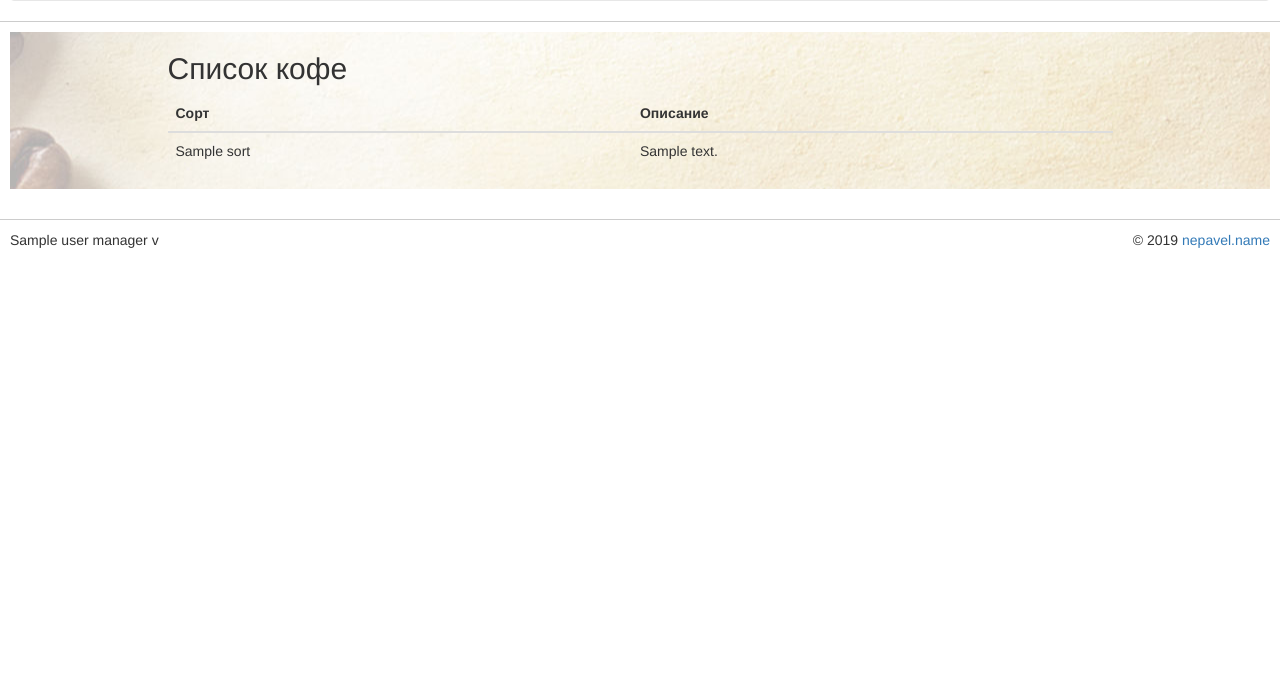
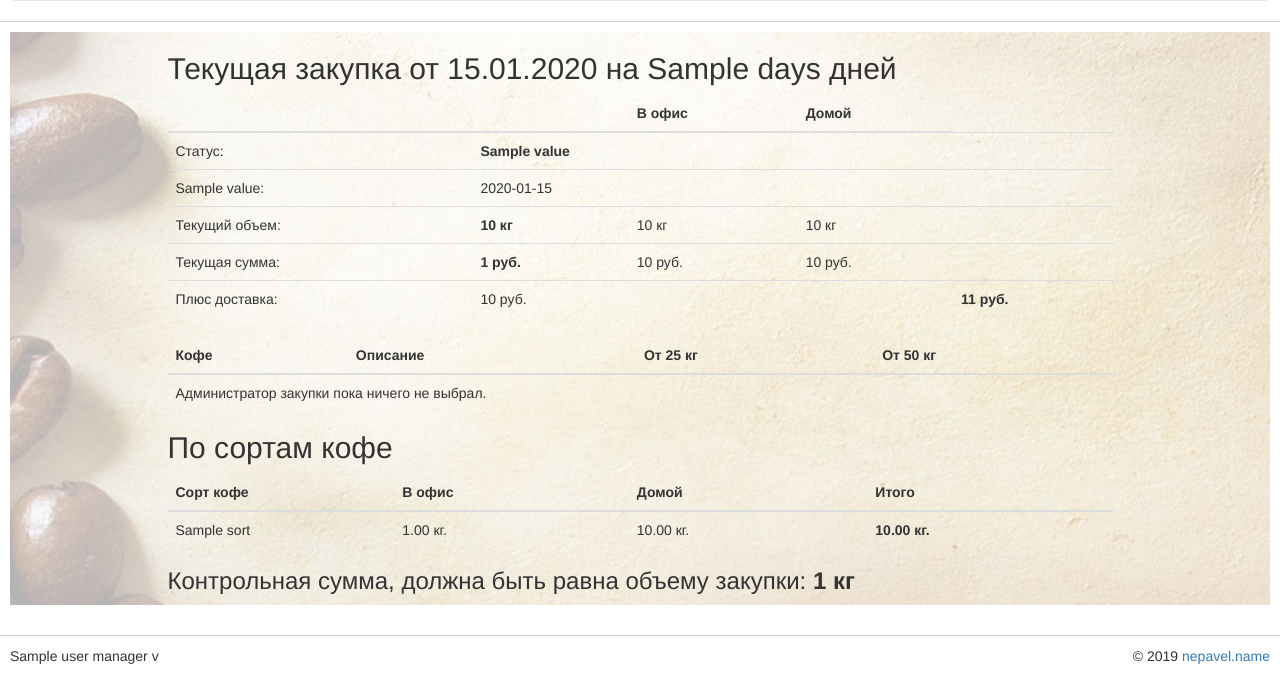
Before and after one commit to SonicNorg/coffee-in, a Flask app: template app/templates/buyin_by_sorts.html in a window 1280 px wide. Shown: the part 111-800 px from the top of the page. Run offline with Flask 2, Linux system fonts and the light colour scheme; tables that the repository leaves empty hold one stand-in row (values such as "Sample post"); the template is opened without the code that fills it: values that come from a table or form of the project are taken from there, most other values are stand-ins (such as "Sample title", 1, 10 or a date in 2020); some libraries are stand-ins or nearby versions.

Commit message:
Buyin by sorts done; Editing buyin in progress

```diff
--- a/app/routes.py
+++ b/app/routes.py
@@ -1,11 +1,12 @@
 # -*- coding: utf-8 -*-
 import logging
 from datetime import datetime
+from functools import reduce
 
 from flask import render_template, url_for, flash, request
 from flask_login import current_user
 from flask_user import login_required, roles_required
-from sqlalchemy import and_, join, outerjoin
+from sqlalchemy import and_, join, outerjoin, func
 from werkzeug.utils import redirect
 
 from app import app, db
@@ -262,7 +263,7 @@ def buyin_by_users():
     total_sum = 0
     users_with_payments_query_result = db.session.query(User, UserPayment) \
         .select_from(outerjoin(User, UserPayment, and_(
-            UserPayment.user_id == User.id, UserPayment.buyin_id == current_buyin.id), False)) \
+        UserPayment.user_id == User.id, UserPayment.buyin_id == current_buyin.id), False)) \
         .filter(User.id.in_(users_ids)) \
         .order_by(User.last_name, User.id).all()
     for user, user_payment in users_with_payments_query_result:
@@ -276,7 +277,46 @@ def buyin_by_users():
 @app.route('/buyin/by_sorts')
 @roles_required('Босс')
 def buyin_by_sorts():
-    return render_template('buyin_by_sorts.html')
+    # todo refactor all of this shit
+    current_buyin = get_current_buyin()
+    office_weight_for_each_sort = current_buyin.office_total() / len(current_buyin.office_orders)
+
+    individual_subquery = db.session.query(OrderRow.coffee_type_id) \
+        .filter(OrderRow.buyin_id == current_buyin.id).distinct()
+    office_subquery = db.session.query(OfficeOrder.coffee_type_id) \
+        .filter(OfficeOrder.buyin_id == current_buyin.id).distinct()
+    coffee_ids = individual_subquery.union(office_subquery).distinct()
+    sorts = dict(map(lambda coffee_sort: (coffee_sort.id, coffee_sort),
+                     CoffeeSort.query.filter(CoffeeSort.id.in_(coffee_ids)).all()))
+    individual_weights_per_coffee_id = db.session.query(
+        OrderRow.coffee_type_id, func.sum(OrderRow.amount).label('total')
+    ).filter(and_(OrderRow.buyin_id == current_buyin.id, OrderRow.coffee_type_id.in_(coffee_ids))) \
+        .group_by(OrderRow.coffee_type_id)
+
+    individual_ids_weights = dict(individual_weights_per_coffee_id.all())
+    office_ids_weights = dict(
+        map(lambda of_order: (of_order.coffee_type_id, office_weight_for_each_sort), current_buyin.office_orders))
+    total_ids_weights = dict(office_ids_weights)
+    for coffee_id, weight in individual_ids_weights.items():
+        if coffee_id in office_ids_weights:
+            total_ids_weights[coffee_id] = total_ids_weights[coffee_id] + weight
+        else:
+            total_ids_weights[coffee_id] = weight
+
+    total_sum = 0
+    for _, v in total_ids_weights.items():
+        total_sum += v
+    # individual_ids_weights = list(map(lambda item: (sorts[item[0]], item[1]), individual_ids_weights.items()))
+    # office_ids_weights = list(map(lambda item: (sorts[item[0]], item[1]), office_ids_weights.items()))
+    # total_ids_weights = list(map(lambda item: (sorts[item[0]], item[1]), total_ids_weights.items()))
+
+    sorts_all_weights = list(
+        map(lambda item: (sorts[item[0]], (
+            office_ids_weights[item[0]] if item[0] in office_ids_weights else 0,
+            individual_ids_weights[item[0]] if item[0] in individual_ids_weights else 0, item[1])),
+            total_ids_weights.items()))
+    return render_template('buyin_by_sorts.html', current_buyin=current_buyin,
+                           sorts_all_weights=sorts_all_weights, total_sum=total_sum)
 
 
 @app.route('/news/add', methods=['POST'])
--- a/app/templates/buyin_by_sorts.html
+++ b/app/templates/buyin_by_sorts.html
@@ -1,40 +1,25 @@
 {% extends 'flask_user/_authorized_base.html' %}
 
 {% block content %}
-<h2>Список кофе</h2>
-<table class="table table-hover">
+{% include 'fragments/edit_buyin.html' %}
+<h2>По сортам кофе</h2>
+<table class="table table-sm table-hover">
     <thead>
-    <tr>
-    <th>Сорт</th>
-    <th>Описание</th>
-    </tr>
+        <th width="24%">Сорт кофе</th>
+        <th>В офис</th>
+        <th>Домой</th>
+        <th>Итого</th>
     </thead>
     <tbody>
-    {% for coffee in coffee_sorts %}
-    <tr>
-        <td>{{ coffee.name }}</td>
-        <td>{{ coffee.description }}</td>
-    </tr>
+    {% for sort, weights in sorts_all_weights %}
+        <tr>
+            <td>{{ sort.name }}</td>
+            <td>{{ "{0:.2f}".format(weights[0]) }} кг.</td>
+            <td>{{ "{0:.2f}".format(weights[1]) }} кг.</td>
+            <td><b>{{ "{0:.2f}".format(weights[2]) }} кг.</b></td>
+        </tr>
     {% endfor %}
     </tbody>
 </table>
-{% if current_user.has_roles('Босс') %}
-<h4>Добавить кофе:</h4>
-<form action="{{ url_for('coffee') }}" method="post">
-    {{ add_form.hidden_tag() }}
-    {{ add_form.name() }}
-    {% if add_form.name.errors %}
-        {% for e in add_form.name.errors %}
-            <p class="help-block alert alert-danger">{{ e }}</p>
-        {% endfor %}
-    {% endif %}
-    {{ add_form.description() }}
-    {% if add_form.description.errors %}
-        {% for e in add_form.description.errors %}
-            <p class="help-block alert alert-danger">{{ e }}</p>
-        {% endfor %}
-    {% endif %}
-    {{ add_form.submit() }}
-</form>
-{% endif %}
+<h3>Контрольная сумма, должна быть равна объему закупки: <b>{{ total_sum }} кг</b></h3>
 {% endblock %}
--- /dev/null
+++ b/app/templates/fragments/edit_buyin.html
@@ -0,0 +1,64 @@
+{% if not current_buyin %}
+    <h3>Текущая закупка отсутствует</h3>
+{% else %}
+<div>
+    <h2>Текущая закупка от {{ current_buyin.created_at.strftime("%d.%m.%Y") }} на {{ current_buyin.days }} дней</h2>
+    <table class="table">
+        <thead>
+            <th></th>
+            <th></th>
+            <th>В офис</th>
+            <th>Домой</th>
+        </thead>
+        <tr>
+            <td>Статус:</td>
+            <td colspan="4"><b>{{ current_buyin.state.value[0] }}</b></td>
+        </tr>
+        <tr>
+            <td>{{ current_buyin.state.value[1] }}:</td>
+            <td colspan="4">{{ current_buyin.next_step.strftime("%d.%m.%Y") }}</td>
+        </tr>
+        <tr>
+            <td>Текущий объем:</td>
+            <td><b>{{ current_buyin.orders_total() }} кг</b></td>
+            <td>{{ current_buyin.office_total() }} кг</td>
+            <td colspan="2">{{ current_buyin.individual_total() }} кг</td>
+        </tr>
+        <tr>
+            <td>Текущая сумма:</td>
+            <td><b>{{ current_buyin.total_cost_without_shipment() }} руб.</b></td>
+            <td>{{ current_buyin.office_cost() }} руб.</td>
+            <td colspan="2">{{ current_buyin.individual_cost() }} руб.</td>
+        </tr>
+        <tr>
+            <td>Плюс доставка:</td>
+            <td>{{ current_buyin.shipment_price }} руб.</td>
+            <td></td>
+            <td></td>
+            <td><b>{{ current_buyin.shipment_price + current_buyin.total_cost_without_shipment() }} руб.</b></td>
+        </tr>
+    </table>
+    <table class="table table-hover">
+        <thead>
+            <th>Кофе</th>
+            <th>Описание</th>
+            <th>От 25 кг</th>
+            <th>От 50 кг</th>
+        </thead>
+        <tbody>
+            {% if not current_buyin.office_orders %}
+            <tr><td colspan="4">Администратор закупки пока ничего не выбрал.</td></tr>
+            {% else %}
+                {% for office_order, coffee_price in current_buyin.office_coffee_prices() %}
+                <tr>
+                    <td>{{ office_order.coffee_type.name}} </td>
+                    <td>{{ office_order.coffee_type.description }} </td>
+                    <td>{{ coffee_price.price25 }} руб.</td>
+                    <td>{{ coffee_price.price50 }} руб.</td>
+                </tr>
+                {% endfor %}
+            {% endif %}
+        </tbody>
+    </table>
+</div>
+{% endif %}
```
